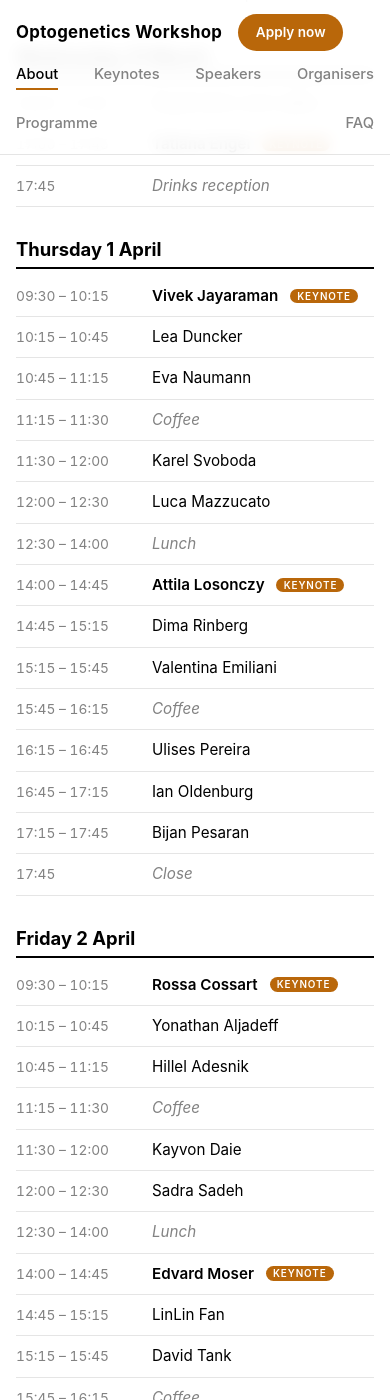
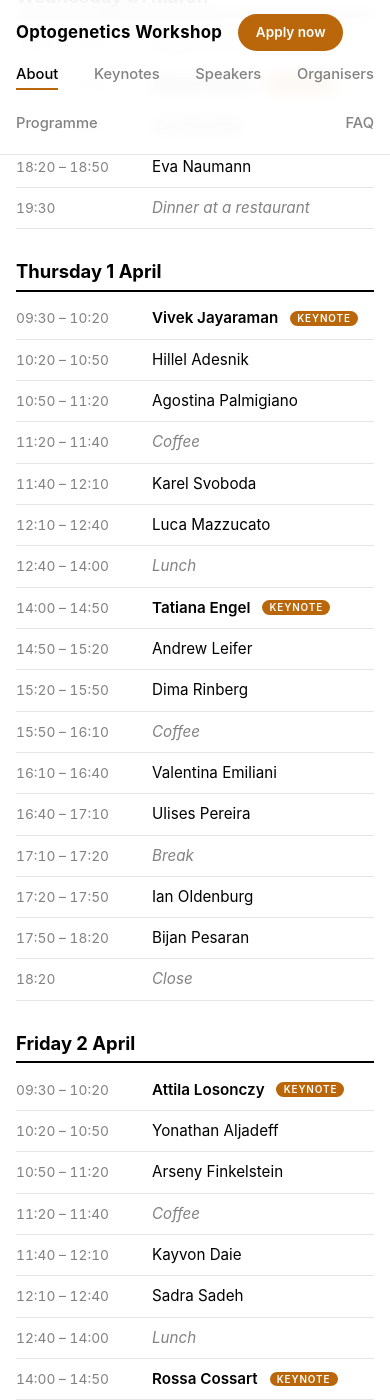
Before and after one commit to PalmigianoLab/SWC_optogenetics_workshop_2027, a Jekyll site: the page built from index.html, in a window 390 px wide and 1400 px high, scrolled down 8965 px. Built offline with Jekyll 4.4.1, drawn with Linux system fonts in a browser that asks for light colours; some of the changed text lies outside the part shown.

Commit message:
Programme, SWC façade as the hero, and the organisers speaking
The hero is now a photograph of the Sainsbury Wellcome Centre's north façade,
credited to Ian Ritchie Architects and Grant Smith on the image itself. It
replaces the drawn artwork, which is kept at assets/img/hero.svg but unused.
Permission for the photograph still needs asking; the site is noindex meanwhile.

Programme: keynote + 2 talks, coffee (20), 2 talks, lunch (80 min), keynote +
2 talks, coffee (20), 2 talks, short break, 2 talks, closing 18:20. Wednesday
opens with Edvard Moser's keynote, two talks and dinner. Twenty-two talk slots,
nineteen filled, the rest at the end of Friday.

The three organisers speak: Agostina Palmigiano in a morning slot, Andrew Leifer
in an afternoon one, Arseny Finkelstein swapped with Hillel Adesnik. Those
constraints live in FIXED, SWAPS and KEYNOTE_ORDER at the top of
scripts/make_schedule.py rather than being buried in the ordering.

```diff
--- a/_data/schedule.yml
+++ b/_data/schedule.yml
@@ -6,103 +6,121 @@
     - time: "16:30 – 17:00"
       kind: break
       what: "Registration and coffee"
-    - time: "17:00 – 17:45"
+    - time: "17:00 – 17:50"
+      kind: keynote
+      what: "Edvard Moser"
+    - time: "17:50 – 18:20"
+      kind: talk
+      what: "Lea Duncker"
+    - time: "18:20 – 18:50"
+      kind: talk
+      what: "Eva Naumann"
+    - time: "19:30"
+      kind: dinner
+      what: "Dinner at a restaurant"
+- day: Thursday 1 April
+  slots:
+    - time: "09:30 – 10:20"
+      kind: keynote
+      what: "Vivek Jayaraman"
+    - time: "10:20 – 10:50"
+      kind: talk
+      what: "Hillel Adesnik"
+    - time: "10:50 – 11:20"
+      kind: talk
+      what: "Agostina Palmigiano"
+    - time: "11:20 – 11:40"
+      kind: break
+      what: "Coffee"
+    - time: "11:40 – 12:10"
+      kind: talk
+      what: "Karel Svoboda"
+    - time: "12:10 – 12:40"
+      kind: talk
+      what: "Luca Mazzucato"
+    - time: "12:40 – 14:00"
+      kind: lunch
+      what: "Lunch"
+    - time: "14:00 – 14:50"
       kind: keynote
       what: "Tatiana Engel"
-    - time: "17:45"
-      kind: break
-      what: "Drinks reception"
-- day: Thursday 1 April
-  slots:
-    - time: "09:30 – 10:15"
-      kind: keynote
-      what: "Vivek Jayaraman"
-    - time: "10:15 – 10:45"
+    - time: "14:50 – 15:20"
       kind: talk
-      what: "Lea Duncker"
-    - time: "10:45 – 11:15"
+      what: "Andrew Leifer"
+    - time: "15:20 – 15:50"
       kind: talk
-      what: "Eva Naumann"
-    - time: "11:15 – 11:30"
+      what: "Dima Rinberg"
+    - time: "15:50 – 16:10"
       kind: break
       what: "Coffee"
-    - time: "11:30 – 12:00"
-      kind: talk
-      what: "Karel Svoboda"
-    - time: "12:00 – 12:30"
-      kind: talk
-      what: "Luca Mazzucato"
-    - time: "12:30 – 14:00"
-      kind: lunch
-      what: "Lunch"
-    - time: "14:00 – 14:45"
-      kind: keynote
-      what: "Attila Losonczy"
-    - time: "14:45 – 15:15"
-      kind: talk
-      what: "Dima Rinberg"
-    - time: "15:15 – 15:45"
+    - time: "16:10 – 16:40"
       kind: talk
       what: "Valentina Emiliani"
-    - time: "15:45 – 16:15"
-      kind: break
-      what: "Coffee"
-    - time: "16:15 – 16:45"
+    - time: "16:40 – 17:10"
       kind: talk
       what: "Ulises Pereira"
-    - time: "16:45 – 17:15"
+    - time: "17:10 – 17:20"
+      kind: break
+      what: "Break"
+    - time: "17:20 – 17:50"
       kind: talk
       what: "Ian Oldenburg"
-    - time: "17:15 – 17:45"
+    - time: "17:50 – 18:20"
       kind: talk
       what: "Bijan Pesaran"
-    - time: "17:45"
+    - time: "18:20"
       kind: break
       what: "Close"
 - day: Friday 2 April
   slots:
-    - time: "09:30 – 10:15"
+    - time: "09:30 – 10:20"
+      kind: keynote
+      what: "Attila Losonczy"
+    - time: "10:20 – 10:50"
+      kind: talk
+      what: "Yonathan Aljadeff"
+    - time: "10:50 – 11:20"
+      kind: talk
+      what: "Arseny Finkelstein"
+    - time: "11:20 – 11:40"
+      kind: break
+      what: "Coffee"
+    - time: "11:40 – 12:10"
+      kind: talk
+      what: "Kayvon Daie"
+    - time: "12:10 – 12:40"
+      kind: talk
+      what: "Sadra Sadeh"
+    - time: "12:40 – 14:00"
+      kind: lunch
+      what: "Lunch"
+    - time: "14:00 – 14:50"
       kind: keynote
       what: "Rossa Cossart"
-    - time: "10:15 – 10:45"
+    - time: "14:50 – 15:20"
       kind: talk
-      what: "Yonathan Aljadeff"
-    - time: "10:45 – 11:15"
+      what: "LinLin Fan"
+    - time: "15:20 – 15:50"
       kind: talk
-      what: "Hillel Adesnik"
-    - time: "11:15 – 11:30"
+      what: "David Tank"
+    - time: "15:50 – 16:10"
       kind: break
       what: "Coffee"
-    - time: "11:30 – 12:00"
-      kind: talk
-      what: "Kayvon Daie"
-    - time: "12:00 – 12:30"
-      kind: talk
-      what: "Sadra Sadeh"
-    - time: "12:30 – 14:00"
-      kind: lunch
-      what: "Lunch"
-    - time: "14:00 – 14:45"
-      kind: keynote
-      what: "Edvard Moser"
-    - time: "14:45 – 15:15"
-      kind: talk
-      what: "LinLin Fan"
-    - time: "15:15 – 15:45"
-      kind: talk
-      what: "David Tank"
-    - time: "15:45 – 16:15"
-      kind: break
-      what: "Coffee"
-    - time: "16:15 – 16:45"
+    - time: "16:10 – 16:40"
       kind: talk
       what: "Ran Darshan"
-    - time: "16:45 – 17:15"
+    - time: "16:40 – 17:10"
       kind: talk
       what: "Open slot"
-    - time: "17:15 – 17:45"
+    - time: "17:10 – 17:20"
+      kind: break
+      what: "Break"
+    - time: "17:20 – 17:50"
       kind: talk
       what: "Open slot"
-    - time: "17:45"
+    - time: "17:50 – 18:20"
+      kind: talk
+      what: "Open slot"
+    - time: "18:20"
       kind: break
       what: "Close"
--- a/_includes/hero.html
+++ b/_includes/hero.html
@@ -1,5 +1,9 @@
 <section class="hero" id="top">
-  <div class="hero__art" aria-hidden="true"></div>
+  <div class="hero__artwrap">
+    <div class="hero__art" role="img"
+         aria-label="The north façade of the Sainsbury Wellcome Centre on Howland Street"></div>
+    <p class="hero__credit">Ian Ritchie Architects · photograph © Grant Smith</p>
+  </div>
 
   <div class="hero__card">
     <p class="eyebrow">{{ site.workshop.dates }} · {{ site.workshop.location }}</p>
--- a/assets/css/style.scss
+++ b/assets/css/style.scss
@@ -123,13 +123,13 @@
 .hero { padding: clamp(2rem, 5vw, 4rem) clamp(1rem, 4vw, 3rem) 0; }
 
 .hero__art {
-  height: clamp(320px, 52vw, 620px);
+  height: clamp(260px, 36vw, 470px);
   border-radius: 22px;
-  background: #071a1c url("../img/hero.svg") center/cover no-repeat;
+  background: #dfe3e6 url("../img/swc-building.jpg") center 38% / cover no-repeat;
 }
 .hero__card {
   max-width: var(--measure);
-  margin: -5.5rem auto 0;
+  margin: -3rem auto 0;
   position: relative;
   background: var(--paper);
   border: 1px solid var(--line);
@@ -145,6 +145,23 @@
   color: var(--ink-soft);
   margin: 0.9rem 0 1.4rem;
 }
+/* The credit sits on the picture, top right, where the sky is plain — below it
+   the title card would cover it. */
+.hero__artwrap {
+  position: relative;
+  max-width: calc(var(--measure) * 1.5);
+  margin: 0 auto;
+}
+.hero__credit {
+  position: absolute;
+  top: 0.7rem;
+  right: 1rem;
+  margin: 0;
+  font-size: 0.7rem;
+  letter-spacing: 0.02em;
+  color: rgba(0, 0, 0, 0.5);
+}
+@media (max-width: 640px) { .hero__credit { display: none; } }
 .hero__meta {
   font-size: 0.95rem;
   color: var(--ink-soft);
@@ -250,7 +267,9 @@
 }
 .slot__what { font-size: 0.95rem; }
 .slot--keynote .slot__what { font-weight: 600; }
-.slot--break .slot__what, .slot--lunch .slot__what { color: var(--ink-soft); font-style: italic; }
+.slot--break .slot__what,
+.slot--lunch .slot__what,
+.slot--dinner .slot__what { color: var(--ink-soft); font-style: italic; }
 .slot__tag {
   margin-left: 0.5rem;
   padding: 0.08rem 0.45rem;
```
Also changed, not shown: scripts/make_schedule.py (+123 -67 lines), assets/img/hero.svg, assets/img/swc-building.jpg (added).
